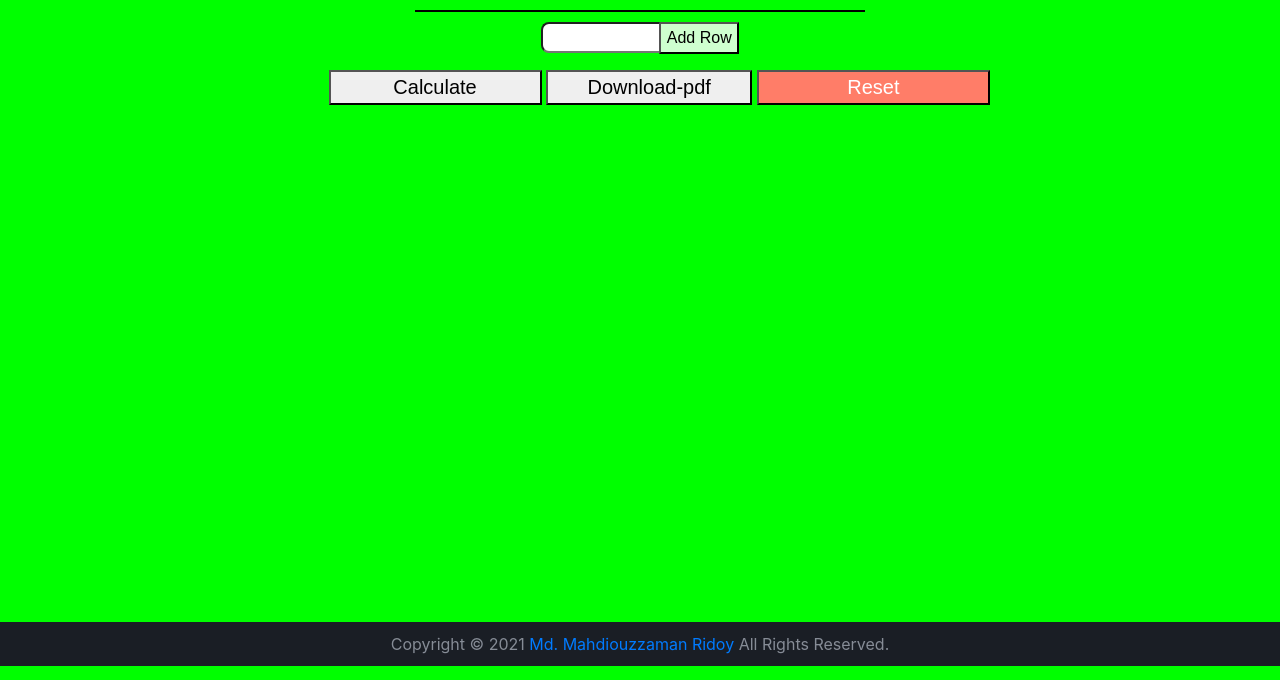
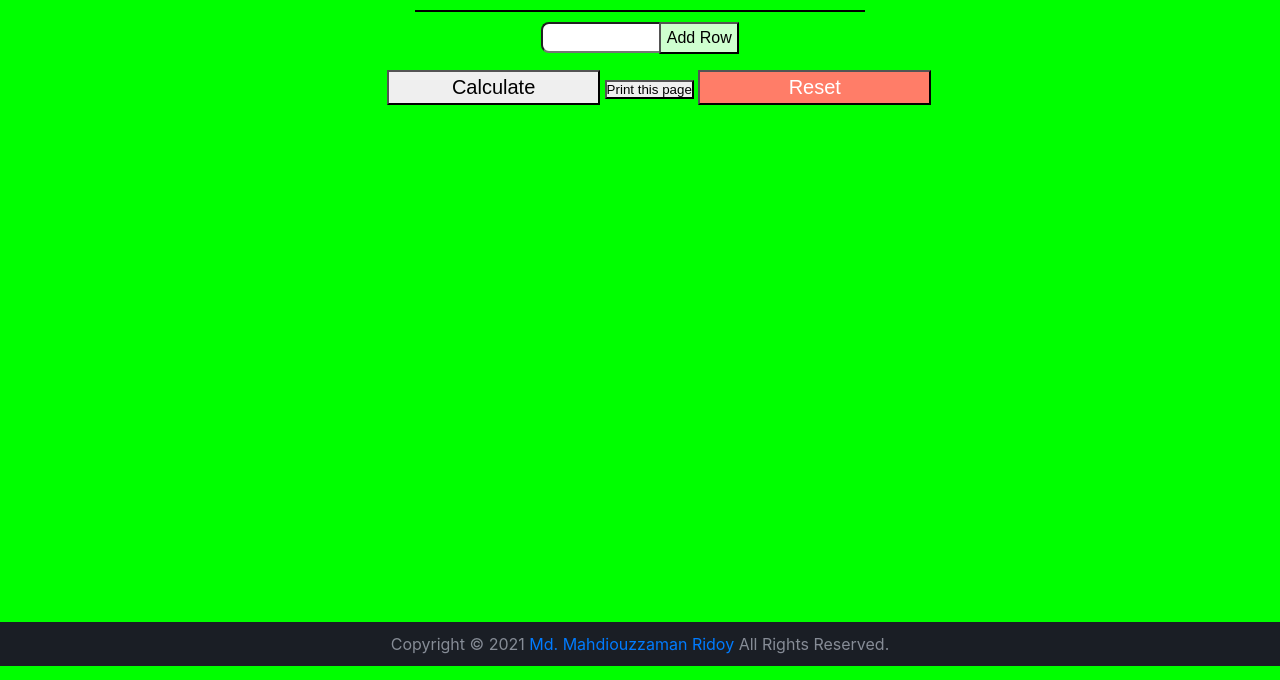
Before and after one commit to madirid/HonoursCGPA.github.io, a plain HTML site: page index.html in a window 1280 px wide. Shown: the part 120-800 px from the top of the page. Drawn offline with Linux system fonts and the light colour scheme.

Commit message:
Update index.html

```diff
--- a/index.html
+++ b/index.html
@@ -48,7 +48,7 @@
 
             <div class="btn-design">
                 <button class="calculateBtn Dsbutton">Calculate</button>
-                <button data-toggle="modal" data-target="#signup" class="add Dsbutton">Download-pdf</button>
+              <button onclick="window.print()">Print this page</button>
                 <button class="reasetbtn Dsbutton">Reset</button>
 
             </div>
```
